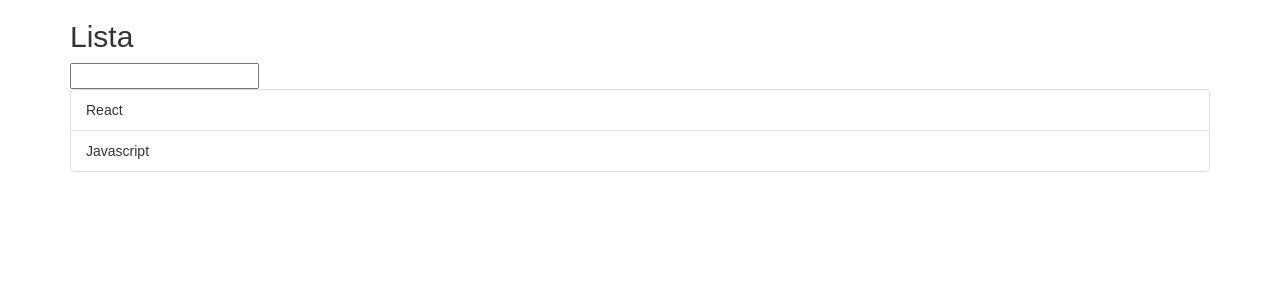
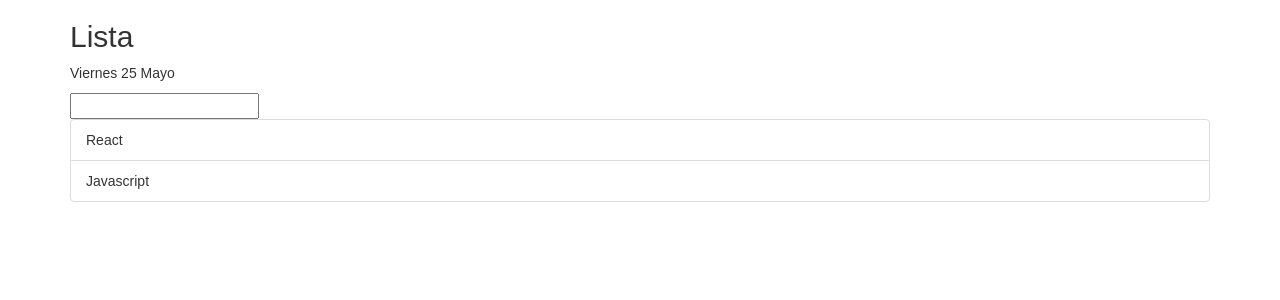
Before and after one commit to germanps/to-do-app, a React (Create React App) app: page / in a window 1280 px wide. Shown: the top 300 px of the page. Built offline with nearby package versions, Linux system fonts and the light colour scheme.

Commit message:
Componente fecha

```diff
--- /dev/null
+++ b/src/Fecha.js
@@ -0,0 +1,29 @@
+import React, { Component } from 'react';
+
+class Fecha extends Component{
+   render(){
+      const full = new Date();
+      const meses = ['Enero','Febrero','Marzo','Abril','Mayo','Junio','Julio','Agosto','Septiembre','Octubre','Noviembre','Diciembre'];
+      const dias = [
+         'Domingo',
+         'Lunes',
+         'Martes',
+         'Miercoles',
+         'Jueves',
+         'Viernes',
+         'Sábado',
+      ]
+      const dia = full.getDate(),
+            sem = full.getDay(),
+            mes = full.getMonth(),
+            anio = full.getFullYear();
+      const fecha = `${dias[sem]} ${dia}  ${meses[mes]}`;
+
+      return(
+         <div className="fecha">
+            <p>{fecha}</p>
+         </div>
+      )
+   }
+}
+export default Fecha;
--- a/src/Lista.js
+++ b/src/Lista.js
@@ -1,4 +1,5 @@
 import React, { Component } from 'react';
+import Fecha from './Fecha';
 import VarListaData from './ListaData';
 import { observer } from 'mobx-react';
 
@@ -13,12 +14,17 @@ class Lista extends Component{
     render(){
         let lista = [];
         VarListaData.tareas.forEach((valor, index) => (
-            lista.push(<li className="list-group-item" onClick={ () => VarListaData.eliminarTarea(index)} key={index}>{valor}</li>)
+            lista.push(
+                <li className="list-group-item" onClick={ () => VarListaData.eliminarTarea(index)} key={index}>{valor}</li>
+            )
         ) );
 
         return(
             <div className="container">
-                <h2>Lista</h2>
+                <div className="header">
+                    <h2>Lista</h2>
+                    <Fecha />
+                </div>
                 <input onKeyPress={ this.enviarTarea.bind(this) }/>
                 <div className="row">
                     <div className="col-md-12">
--- a/src/index.js
+++ b/src/index.js
@@ -1,7 +1,5 @@
 import React from 'react';
 import ReactDOM from 'react-dom';
-/* import Counter from './Counter';
-import App from './App'; */
 import Lista from './Lista';
 import './index.css';
 
```
